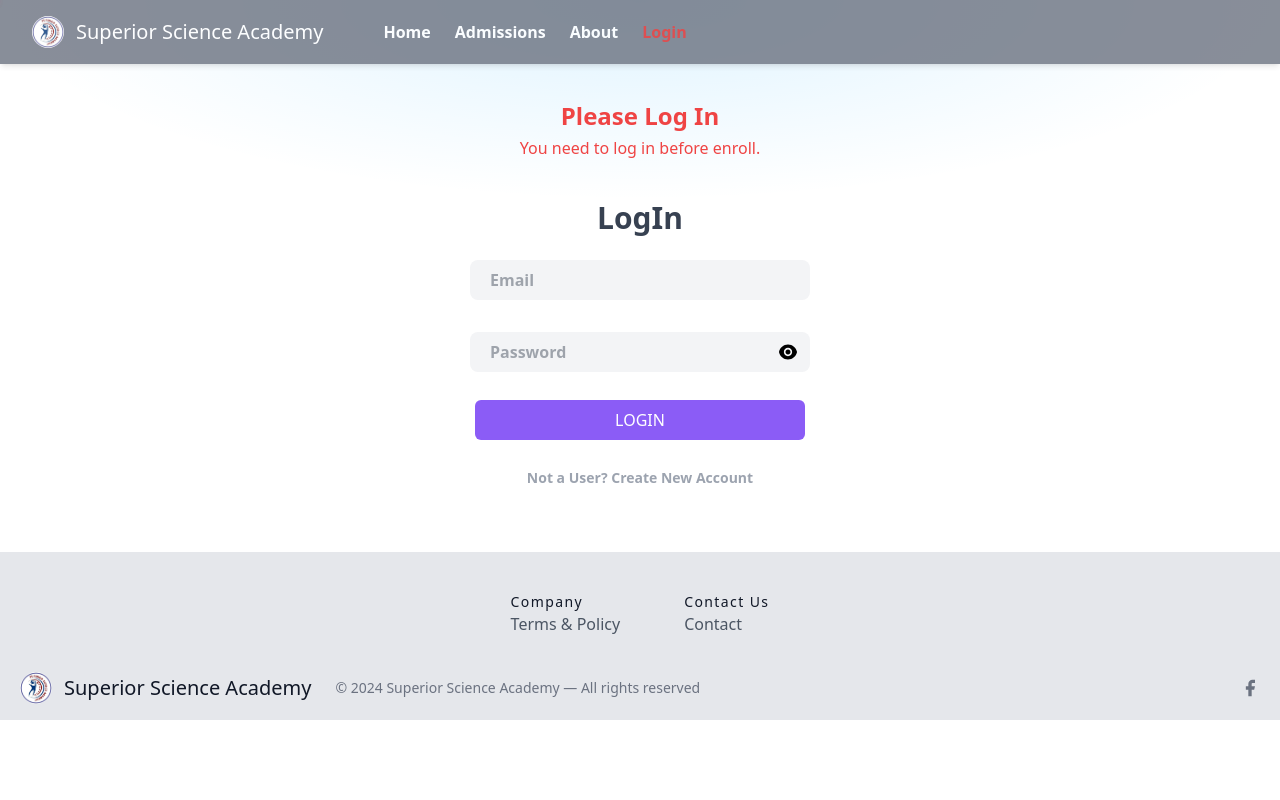
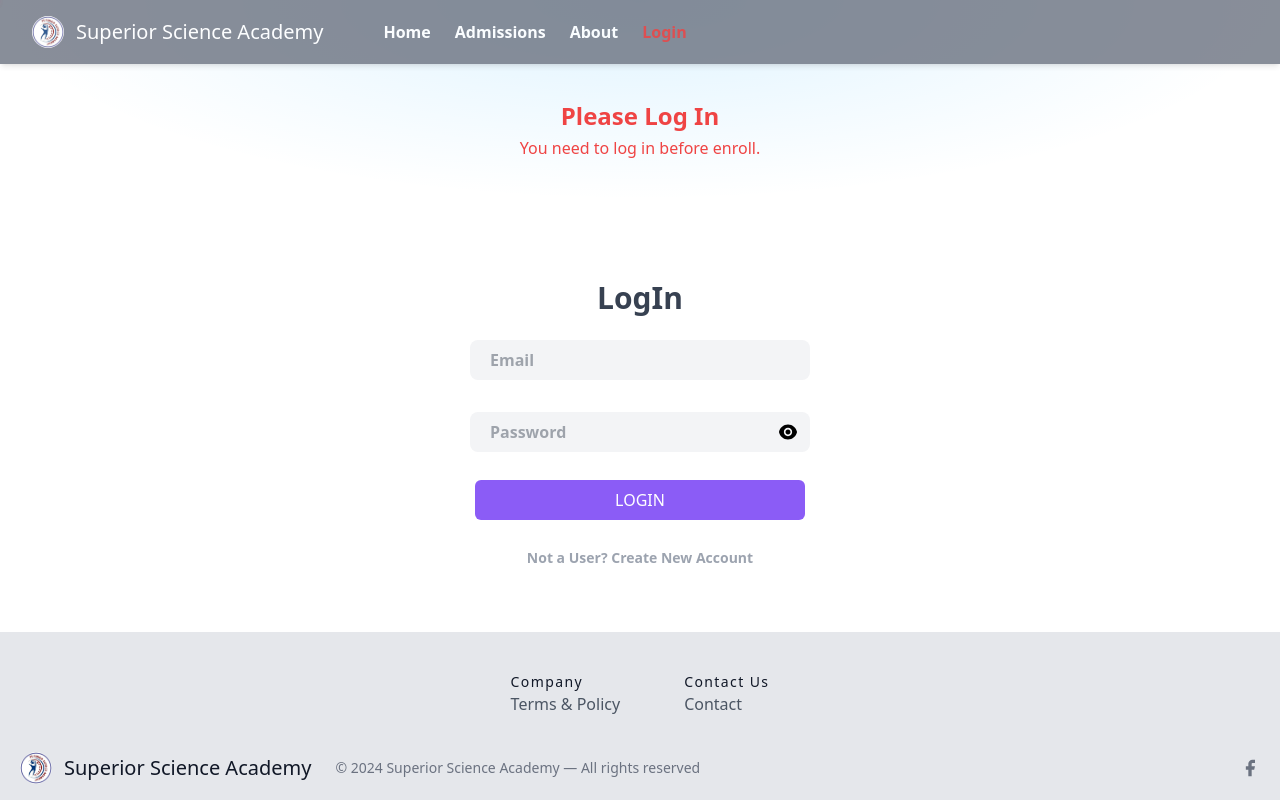
Before and after one commit to 0-Chaudhary-0/ssacademy, a React (Vite) app: page /enroll in a window 1280 px wide. Built offline with nearby package versions, Linux system fonts and the light colour scheme.

Commit message:
added login

```diff
--- a/src/components/Login.jsx
+++ b/src/components/Login.jsx
@@ -150,7 +150,7 @@ const login = () => {
       <form onSubmit={handleSubmit}>
         <div className="flex justify-center">
           <div className="h-[90%] w-full md:w-3/4 m-4">
-            <div className="text-xl flex flex-col justify-center items-center mt-5 md:mt-0">
+            <div className="text-xl flex flex-col justify-center items-center mt-5 md:mt-0 pt-20">
               <h1 className="font-semibold text-3xl text-gray-700 m-2">
                 LogIn
               </h1>
```
